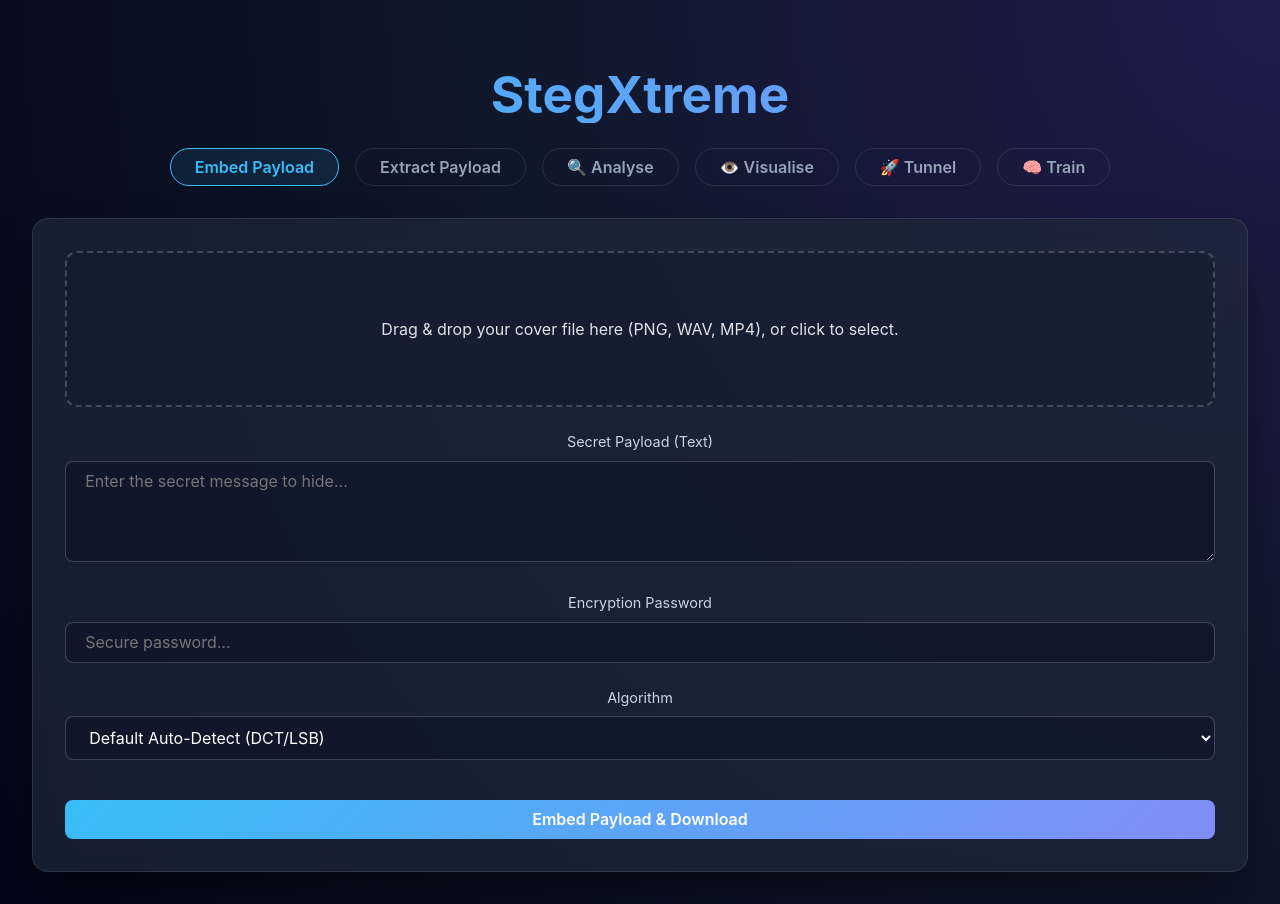
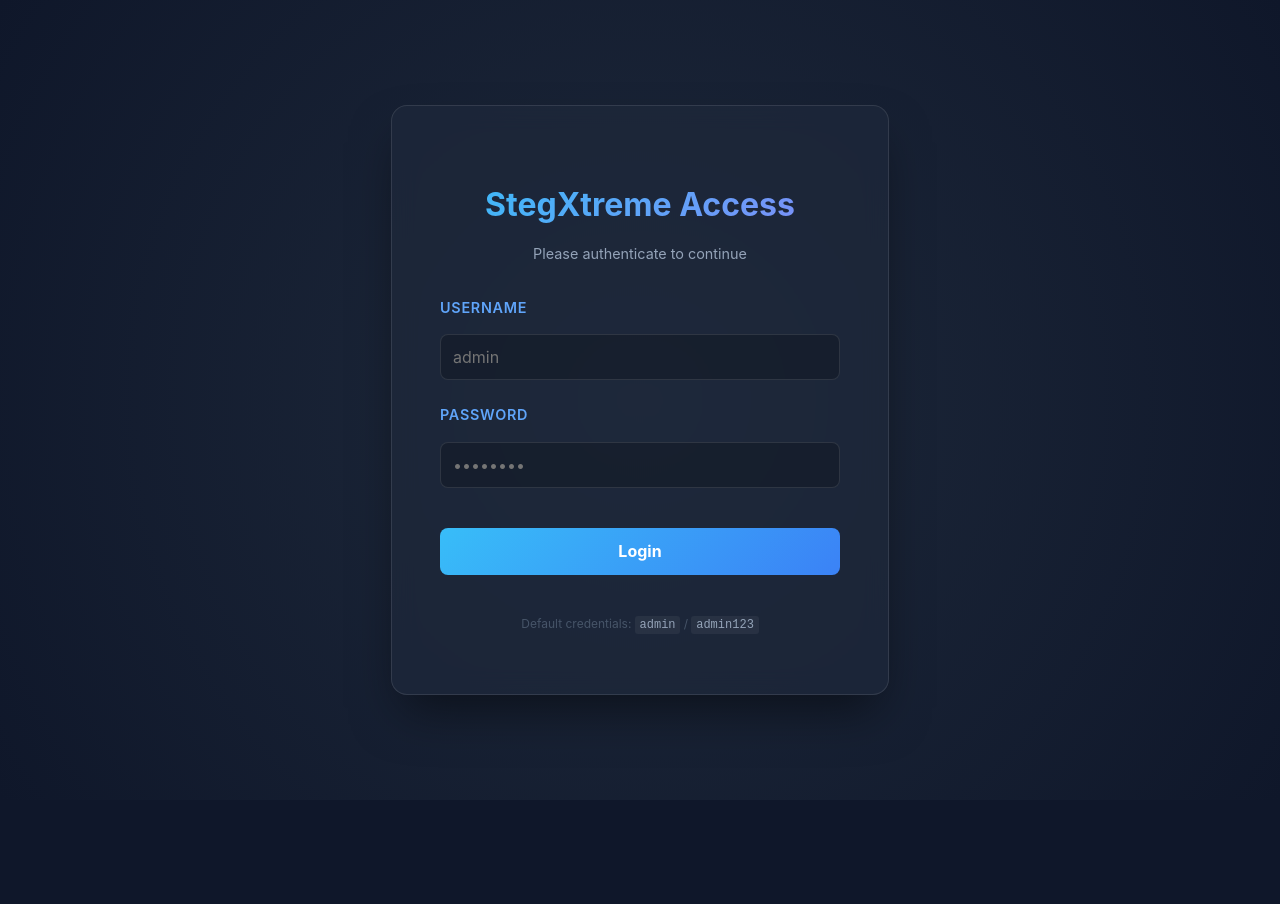
Before and after one commit to cryptocrushers-ah/StegXtreme, a React app in the folder frontend/: page / in a window 1280 px wide. After the commit the page ends 800 px from the top, so only its background shows below. Built offline with nearby package versions, Linux system fonts and the light colour scheme; the HTML template or start-up script is replaced by a standard one.

Commit message:
Frontend: Implement full authentication flow (LoginModal, authStore, api utility)

```diff
--- a/frontend/src/App.tsx
+++ b/frontend/src/App.tsx
@@ -1,4 +1,6 @@
 import { useState } from 'react';
+import { useAuthStore } from './store/authStore';
+import LoginModal from './components/LoginModal';
 import EmbedTab from './components/EmbedTab';
 import ExtractTab from './components/ExtractTab';
 import AnalyzeTab from './components/AnalyzeTab';
@@ -11,10 +13,30 @@ type Tab = 'embed' | 'extract' | 'analyze' | 'visualise' | 'tunnel' | 'train';
 
 function App() {
   const [activeTab, setActiveTab] = useState<Tab>('embed');
+  const { isAuthenticated, logout } = useAuthStore();
+
+  if (!isAuthenticated) {
+    return <LoginModal />;
+  }
 
   return (
     <div>
-      <h1>StegXtreme</h1>
+      <div style={{ display: 'flex', justifyContent: 'space-between', alignItems: 'center', marginBottom: '1rem' }}>
+        <h1>StegXtreme</h1>
+        <button
+          onClick={logout}
+          style={{
+            padding: '0.4rem 0.8rem',
+            fontSize: '0.75rem',
+            background: 'rgba(239, 68, 68, 0.1)',
+            border: '1px solid rgba(239, 68, 68, 0.2)',
+            color: '#ef4444',
+            borderRadius: '6px'
+          }}
+        >
+          Logout
+        </button>
+      </div>
 
       <div className="tabs">
         <button
--- a/frontend/src/components/AnalyzeTab.tsx
+++ b/frontend/src/components/AnalyzeTab.tsx
@@ -1,6 +1,7 @@
 import React, { useState, useRef } from 'react';
 import jsPDF from 'jspdf';
 import html2canvas from 'html2canvas';
+import { apiRequest } from '../utils/api';
 
 interface FeatureScore {
   label: string;
@@ -179,15 +180,10 @@ export default function AnalyzeTab() {
     formData.append('file', file);
 
     try {
-      const response = await fetch('http://localhost:8000/api/analyze', {
+      const data: AnalysisResult = await apiRequest('/api/analyze', {
         method: 'POST',
         body: formData,
       });
-      if (!response.ok) {
-        const errData = await response.json();
-        throw new Error(errData.detail || 'Analysis failed');
-      }
-      const data: AnalysisResult = await response.json();
       setResult(data);
     } catch (err: unknown) {
       setError(err instanceof Error ? err.message : 'Unknown error');
--- a/frontend/src/components/EmbedTab.tsx
+++ b/frontend/src/components/EmbedTab.tsx
@@ -1,4 +1,5 @@
 import React, { useState, useRef } from 'react';
+import { apiRequest } from '../utils/api';
 
 export default function EmbedTab() {
   const [file, setFile] = useState<File | null>(null);
@@ -47,8 +48,11 @@ export default function EmbedTab() {
     formData.append('algorithm', algorithm);
 
     try {
-      const response = await fetch('http://localhost:8000/api/embed', {
+      const response = await fetch(`http://localhost:8000/api/embed`, {
         method: 'POST',
+        headers: {
+          'Authorization': `Bearer ${JSON.parse(localStorage.getItem('auth-storage') || '{}').state?.token || ''}`
+        },
         body: formData,
       });
 
--- a/frontend/src/components/ExtractTab.tsx
+++ b/frontend/src/components/ExtractTab.tsx
@@ -1,4 +1,5 @@
 import React, { useState, useRef } from 'react';
+import { apiRequest } from '../utils/api';
 
 export default function ExtractTab() {
   const [file, setFile] = useState<File | null>(null);
@@ -43,17 +44,10 @@ export default function ExtractTab() {
     formData.append('password', password);
 
     try {
-      const response = await fetch('http://localhost:8000/api/extract', {
+      const data = await apiRequest('/api/extract', {
         method: 'POST',
         body: formData,
       });
-
-      if (!response.ok) {
-        const errData = await response.json();
-        throw new Error(errData.detail || 'Failed to extract');
-      }
-
-      const data = await response.json();
       setExtractedPayload(data.payload);
 
     } catch (err: any) {
--- /dev/null
+++ b/frontend/src/components/LoginModal.css
@@ -0,0 +1,118 @@
+.login-overlay {
+  position: fixed;
+  top: 0;
+  left: 0;
+  width: 100vw;
+  height: 100vh;
+  background: radial-gradient(circle at center, #1e293b 0%, #0f172a 100%);
+  display: flex;
+  align-items: center;
+  justify-content: center;
+  z-index: 1000;
+  backdrop-filter: blur(8px);
+}
+
+.login-card {
+  width: 100%;
+  max-width: 400px;
+  padding: 3rem;
+  text-align: center;
+  animation: fadeIn 0.4s ease-out;
+}
+
+@keyframes fadeIn {
+  from { opacity: 0; transform: translateY(10px); }
+  to { opacity: 1; transform: translateY(0); }
+}
+
+.login-card h2 {
+  margin-bottom: 0.5rem;
+  background: linear-gradient(135deg, #38bdf8 0%, #818cf8 100%);
+  -webkit-background-clip: text;
+  -webkit-text-fill-color: transparent;
+  font-size: 2rem;
+}
+
+.subtitle {
+  color: #94a3b8;
+  font-size: 0.9rem;
+  margin-bottom: 2rem;
+}
+
+.input-group {
+  text-align: left;
+  margin-bottom: 1.5rem;
+}
+
+.input-group label {
+  display: block;
+  font-size: 0.8rem;
+  color: #64748b;
+  margin-bottom: 0.5rem;
+  text-transform: uppercase;
+  letter-spacing: 0.05em;
+  font-weight: 600;
+}
+
+.input-group input {
+  width: 100%;
+  background: rgba(255, 255, 255, 0.05);
+  border: 1px solid rgba(255, 255, 255, 0.1);
+  padding: 0.75rem 1rem;
+  border-radius: 8px;
+  color: white;
+  transition: all 0.2s;
+  outline: none;
+}
+
+.input-group input:focus {
+  background: rgba(255, 255, 255, 0.08);
+  border-color: #38bdf8;
+  box-shadow: 0 0 0 4px rgba(56, 189, 248, 0.1);
+}
+
+.login-btn {
+  width: 100%;
+  padding: 0.85rem;
+  background: linear-gradient(135deg, #38bdf8 0%, #3b82f6 100%);
+  color: white;
+  border: none;
+  border-radius: 8px;
+  font-weight: 700;
+  cursor: pointer;
+  transition: all 0.2s;
+  margin-top: 1rem;
+}
+
+.login-btn:hover:not(:disabled) {
+  transform: translateY(-2px);
+  box-shadow: 0 4px 12px rgba(59, 130, 246, 0.4);
+}
+
+.login-btn:disabled {
+  opacity: 0.6;
+  cursor: not-allowed;
+}
+
+.login-error {
+  color: #ef4444;
+  font-size: 0.85rem;
+  margin-top: 1rem;
+  background: rgba(239, 68, 68, 0.1);
+  padding: 0.5rem;
+  border-radius: 6px;
+  border: 1px solid rgba(239, 68, 68, 0.2);
+}
+
+.login-footer {
+  margin-top: 2.5rem;
+  font-size: 0.75rem;
+  color: #475569;
+}
+
+.login-footer code {
+  color: #94a3b8;
+  background: rgba(255, 255, 255, 0.05);
+  padding: 0.1rem 0.3rem;
+  border-radius: 3px;
+}
--- /dev/null
+++ b/frontend/src/components/LoginModal.tsx
@@ -0,0 +1,86 @@
+import React, { useState } from 'react';
+import { useAuthStore } from '../store/authStore';
+import './LoginModal.css';
+
+const LoginModal: React.FC = () => {
+  const [username, setUsername] = useState('');
+  const [password, setPassword] = useState('');
+  const [loading, setLoading] = useState(false);
+  const [error, setError] = useState('');
+  const setToken = useAuthStore((state) => state.setToken);
+
+  const handleSubmit = async (e: React.FormEvent) => {
+    e.preventDefault();
+    setLoading(true);
+    setError('');
+
+    try {
+      const response = await fetch('http://localhost:8000/auth/login', {
+        method: 'POST',
+        headers: {
+          'Content-Type': 'application/x-www-form-urlencoded',
+        },
+        body: new URLSearchParams({
+          username,
+          password,
+        }),
+      });
+
+      if (!response.ok) {
+        throw new Error('Invalid username or password');
+      }
+
+      const data = await response.json();
+      setToken(data.access_token);
+    } catch (err: unknown) {
+      setError(err instanceof Error ? err.message : 'Login failed');
+    } finally {
+      setLoading(false);
+    }
+  };
+
+  return (
+    <div className="login-overlay">
+      <div className="login-card glass-panel">
+        <h2>StegXtreme Access</h2>
+        <p className="subtitle">Please authenticate to continue</p>
+
+        <form onSubmit={handleSubmit}>
+          <div className="input-group">
+            <label>Username</label>
+            <input
+              type="text"
+              value={username}
+              onChange={(e) => setUsername(e.target.value)}
+              placeholder="admin"
+              required
+            />
+          </div>
+
+          <div className="input-group">
+            <label>Password</label>
+            <input
+              type="password"
+              value={password}
+              onChange={(e) => setPassword(e.target.value)}
+              placeholder="••••••••"
+              required
+            />
+          </div>
+
+          <button type="submit" className="login-btn" disabled={loading}>
+            {loading ? 'Authenticating...' : 'Login'}
+          </button>
+
+          {error && <p className="login-error">{error}</p>}
+        </form>
+
+        <p className="login-footer">
+          Default credentials: <code>admin</code> / <code>admin123</code>
+        </p>
+      </div>
+    </div>
+  );
+};
+
+export default LoginModal;
--- a/frontend/src/components/TunnelTab.tsx
+++ b/frontend/src/components/TunnelTab.tsx
@@ -1,5 +1,6 @@
 import React, { useState, useEffect, useRef } from 'react';
 import './TunnelTab.css';
+import { apiRequest } from '../utils/api';
 
 interface TrafficLog {
   direction: 'IN' | 'OUT';
@@ -44,7 +45,7 @@ const TunnelTab: React.FC = () => {
 
     setStatus('sending');
     try {
-      const response = await fetch('http://localhost:8000/api/tunnel/send', {
+      await apiRequest('/api/tunnel/send', {
         method: 'POST',
         headers: { 'Content-Type': 'application/json' },
         body: JSON.stringify({
@@ -54,8 +55,6 @@ const TunnelTab: React.FC = () => {
           session_id: sessionId
         }),
       });
-
-      if (!response.ok) throw new Error('Send failed');
       setPayload('');
       setStatus('idle');
     } catch (err) {
--- a/frontend/src/components/VisualiseTab.tsx
+++ b/frontend/src/components/VisualiseTab.tsx
@@ -1,4 +1,5 @@
 import React, { useState, useRef } from 'react';
+import { apiRequest } from '../utils/api';
 
 type VisMode = 'timeline' | 'bitplane' | 'heatmap';
 
@@ -56,17 +57,10 @@ export default function VisualiseTab() {
     }
 
     try {
-      const response = await fetch(`http://localhost:8000/api/visualise/${mode}`, {
+      const data = await apiRequest(`/api/visualise/${mode}`, {
         method: 'POST',
         body: formData,
       });
-
-      if (!response.ok) {
-        const errData = await response.json();
-        throw new Error(errData.detail || 'Visualisation failed');
-      }
-
-      const data = await response.json();
       setImageSrc(data.image_base64);
     } catch (err: unknown) {
       setError(err instanceof Error ? err.message : 'Unknown error');
--- /dev/null
+++ b/frontend/src/store/authStore.ts
@@ -0,0 +1,26 @@
+import { create } from 'zustand';
+import { persist } from 'zustand/middleware';
+
+interface AuthState {
+  token: string | null;
+  isAuthenticated: boolean;
+  setToken: (token: string | null) => void;
+  logout: () => void;
+}
+
+export const useAuthStore = create<AuthState>()(
+  persist(
+    (set) => ({
+      token: null,
+      isAuthenticated: false,
+      setToken: (token) => set({ token, isAuthenticated: !!token }),
+      logout: () => {
+        set({ token: null, isAuthenticated: false });
+        localStorage.removeItem('auth-storage');
+      },
+    }),
+    {
+      name: 'auth-storage',
+    }
+  )
+);
--- /dev/null
+++ b/frontend/src/utils/api.ts
@@ -0,0 +1,29 @@
+import { useAuthStore } from '../store/authStore';
+
+const BASE_URL = 'http://localhost:8000';
+
+export async function apiRequest(endpoint: string, options: RequestInit = {}) {
+  const { token, logout } = useAuthStore.getState();
+
+  const headers = new Headers(options.headers || {});
+  if (token) {
+    headers.set('Authorization', `Bearer ${token}`);
+  }
+
+  const response = await fetch(`${BASE_URL}${endpoint}`, {
+    ...options,
+    headers,
+  });
+
+  if (response.status === 401) {
+    logout();
+    throw new Error('Session expired. Please log in again.');
+  }
+
+  if (!response.ok) {
+    const errorData = await response.json().catch(() => ({}));
+    throw new Error(errorData.detail || 'An unexpected error occurred');
+  }
+
+  return response.json();
+}
```
